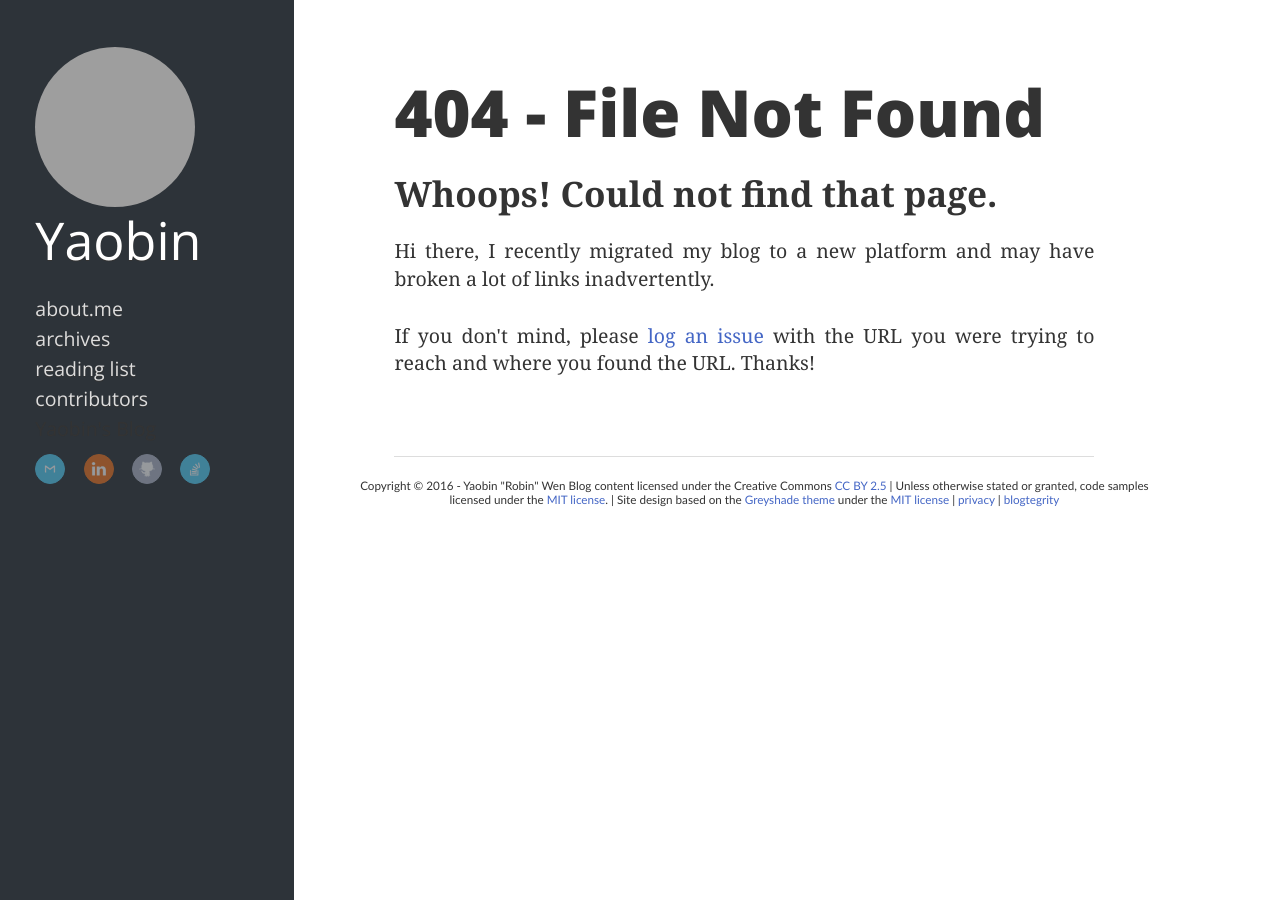
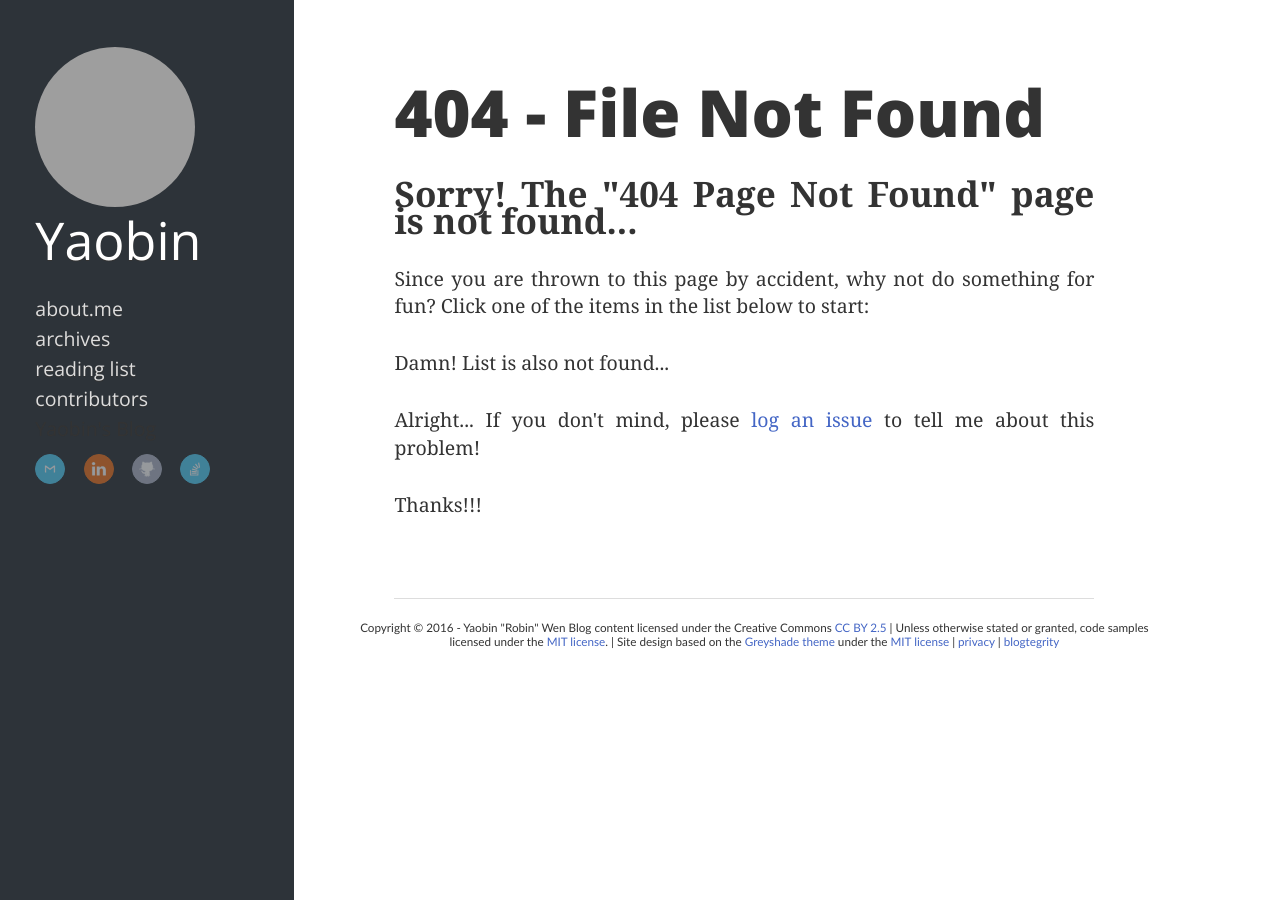
Before and after one commit to Tianhao25/yaobinwen.github.io, a Jekyll site: the page built from 404.html, in a window 1280 px wide. Built offline with Jekyll 4.4.1, drawn with Linux system fonts in a browser that asks for light colours; nearby versions of some CDN libraries; grey boxes are pictures that could not be loaded.

Commit message:
404 page update.

```diff
--- a/404.html
+++ b/404.html
@@ -6,13 +6,19 @@ sharing: false
 footer: true
 ---
 
-<h1>Whoops! Could not find that page.</h1>
+<h1>Sorry! The "404 Page Not Found" page is not found...</h1>
 <p>
-Hi there, I recently migrated my blog to a new platform and may have broken
-a lot of links inadvertently.
+Since you are thrown to this page by accident, why not do something for fun? Click
+one of the items in the list below to start:
 </p>
 <p>
-If you don't mind, please
-<a href="https://github.com/Haacked/haacked.com/issues/new">log an issue</a>
-with the URL you were trying to reach and where you found the URL. Thanks!
+    Damn! List is also not found...
 </p>
+<p>
+Alright... If you don't mind, please
+<a href="https://github.com/yaobinwen/yaobinwen.github.io/issues/new">log an issue</a>
+to tell me about this problem!
+</p>
+<p>
+Thanks!!!
+</p>
```
